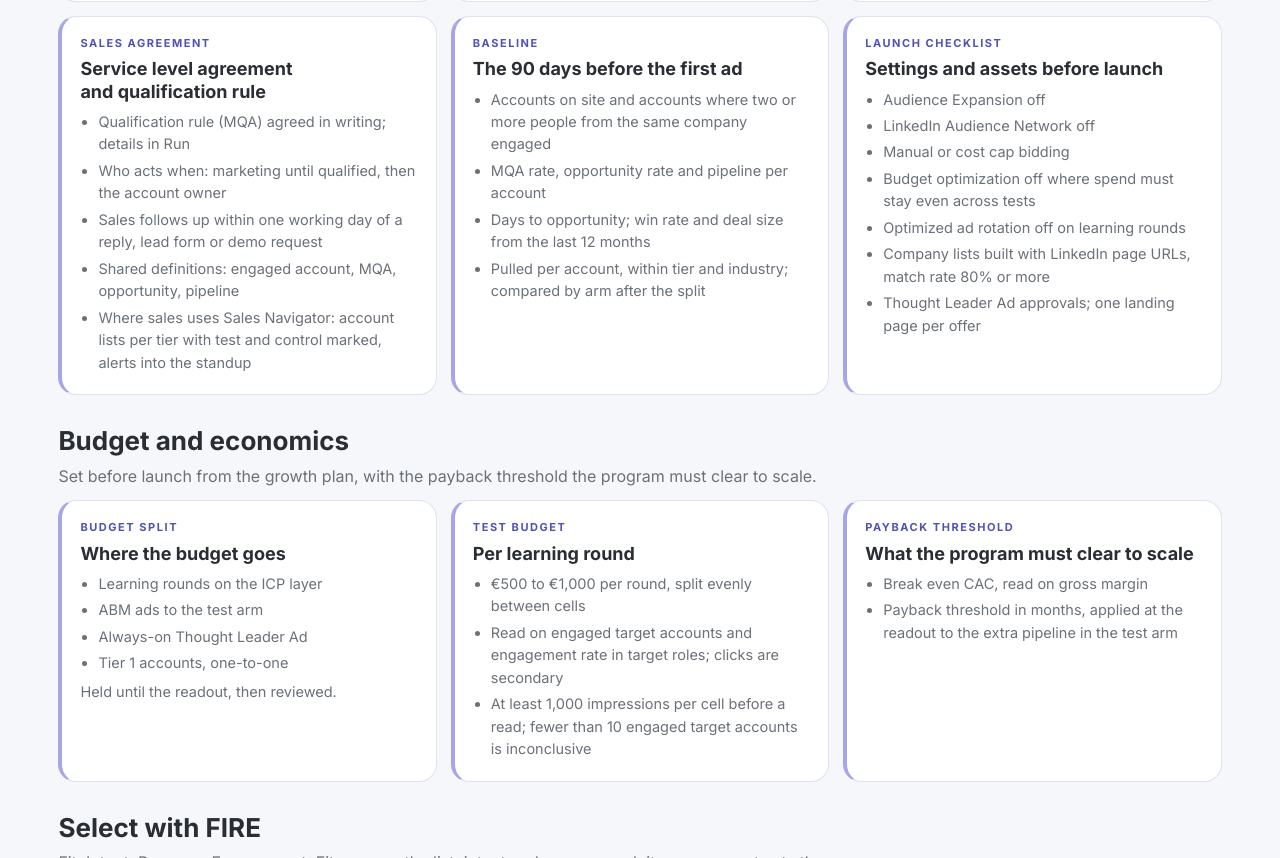
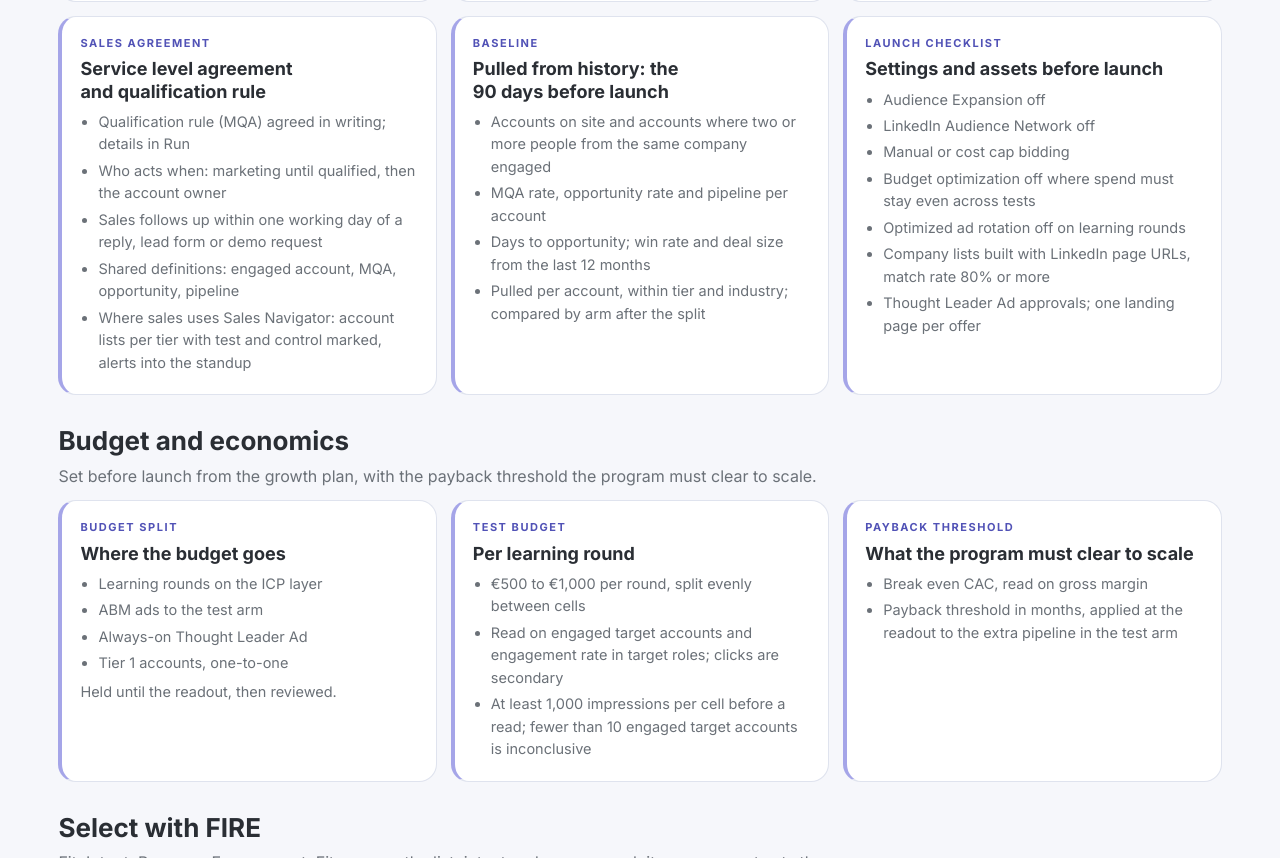
Before and after one commit to robertacunha/linkedinabmlab, a plain HTML site: page index.html in a window 1280 px wide. Shown: the part 3098-3956 px from the top of the page. Drawn offline with Linux system fonts and the light colour scheme.

Commit message:
Clarify baseline label
Co-Authored-By: Claude Opus 5.5 <noreply@anthropic.com>
Claude-Session: https://claude.ai/code/session_018TGBLMy4oV8JXbgUtnuSEC

```diff
--- a/index.html
+++ b/index.html
@@ -365,7 +365,7 @@ nav.jump a:hover{background:var(--b-tint);color:var(--b-main)}
     <div class="tile"><span class="k">Tracking</span><h3>Account-level measurement</h3><ul><li>Insight Tag on every page; conversions for key pages and forms</li><li>Conversions API connected to the CRM (lead, opportunity, closed-won)</li><li>Revenue Attribution Report connected</li><li>Contacts rolled up to the company record; lead-to-account matching in place</li><li>Tier and arm fields on every CRM account, filled at the split; lead forms synced to the CRM</li><li>Legal basis confirmed before any contact list sync</li></ul></div>
     <div class="tile"><span class="k">ICP and defaults</span><h3>What every test holds fixed</h3><ul><li>ICP: <span class="fill">[industries]</span>, <span class="fill">[size]</span>, <span class="fill">[functions]</span>, <span class="fill">[seniority]</span></li><li>Default hook <span class="fill">[plain statement of the problem]</span> and offer <span class="fill">[product with the broadest problem]</span></li><li>Default reason to believe, format and ask: <span class="fill">[neutral versions]</span></li><li>Default ABM message per buying role, live until the core set is approved</li></ul></div>
     <div class="tile"><span class="k">Sales agreement</span><h3>Service level agreement and qualification rule</h3><ul><li>Qualification rule (MQA) agreed in writing; details in Run</li><li>Who acts when: marketing until qualified, then the account owner</li><li>Sales follows up within one working day of a reply, lead form or demo request</li><li>Shared definitions: engaged account, MQA, opportunity, pipeline</li><li>Where sales uses Sales Navigator: account lists per tier with test and control marked, alerts into the standup</li></ul></div>
-    <div class="tile"><span class="k">Baseline</span><h3>The 90 days before the first ad</h3><ul><li>Accounts on site and accounts where two or more people from the same company engaged</li><li>MQA rate, opportunity rate and pipeline per account</li><li>Days to opportunity; win rate and deal size from the last 12 months</li><li>Pulled per account, within tier and industry; compared by arm after the split</li></ul></div>
+    <div class="tile"><span class="k">Baseline</span><h3>Pulled from history: the 90 days before launch</h3><ul><li>Accounts on site and accounts where two or more people from the same company engaged</li><li>MQA rate, opportunity rate and pipeline per account</li><li>Days to opportunity; win rate and deal size from the last 12 months</li><li>Pulled per account, within tier and industry; compared by arm after the split</li></ul></div>
     <div class="tile"><span class="k">Launch checklist</span><h3>Settings and assets before launch</h3><ul><li>Audience Expansion off</li><li>LinkedIn Audience Network off</li><li>Manual or cost cap bidding</li><li>Budget optimization off where spend must stay even across tests</li><li>Optimized ad rotation off on learning rounds</li><li>Company lists built with LinkedIn page URLs, match rate 80% or more</li><li>Thought Leader Ad approvals; one landing page per offer</li></ul></div>
   </div>
   </div>
```
